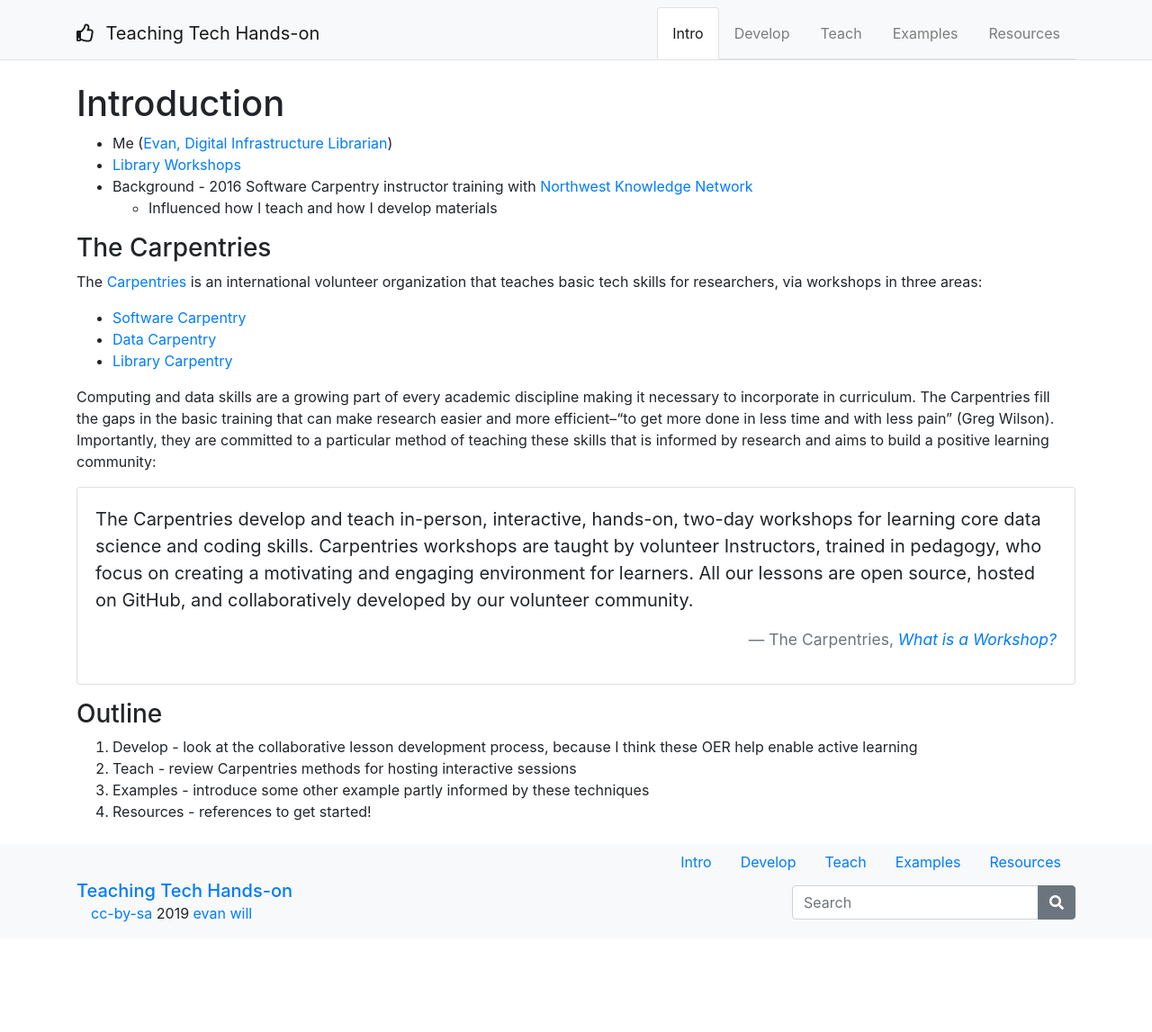
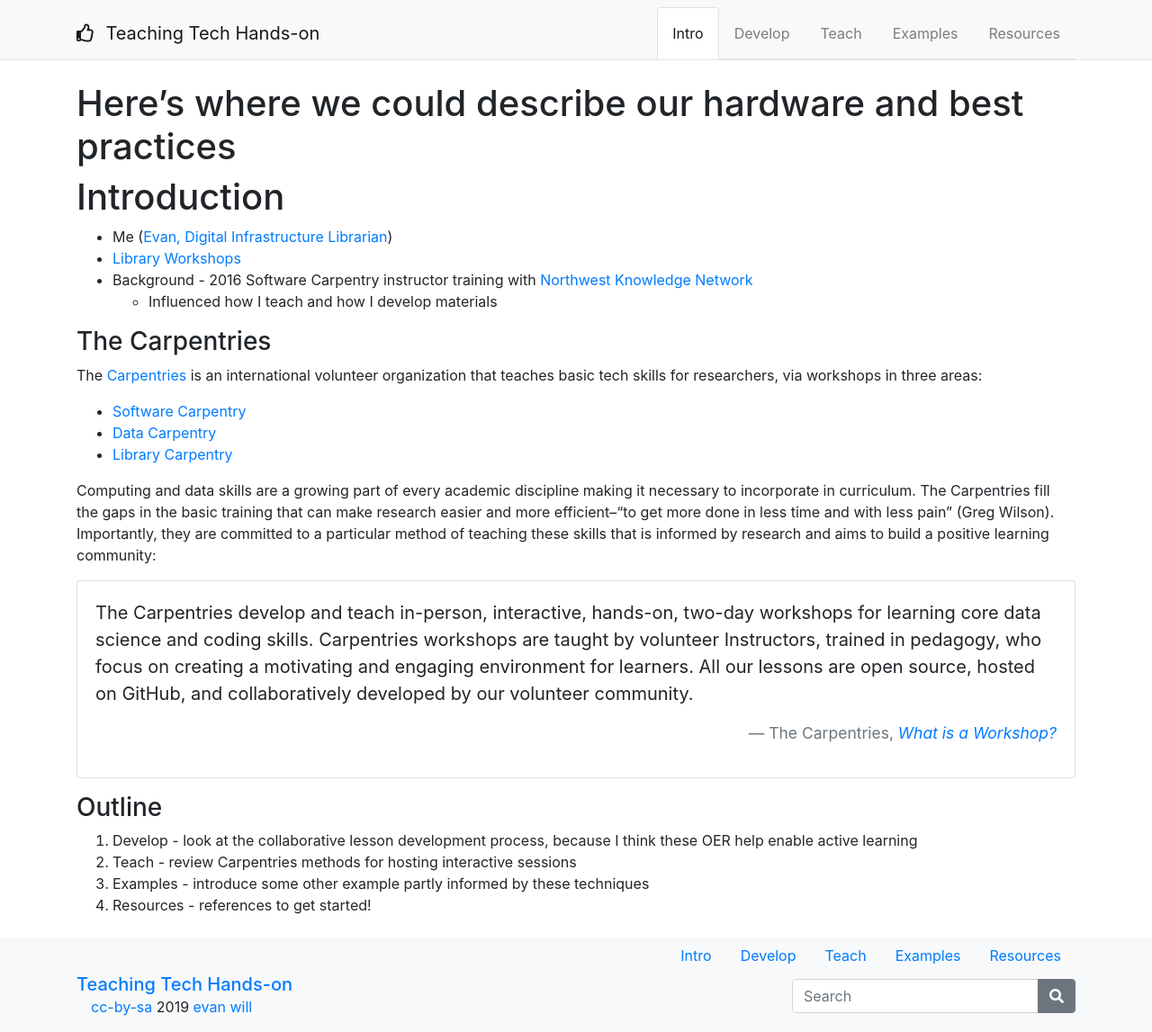
Before and after one commit to yoramterleth/uiglaciology, a Jekyll site: the page built from content/0-intro.md, in a window 1280 px wide. Shown: the whole page at 90% size. Built offline with Jekyll 4.4.1, drawn with Linux system fonts in a browser that asks for light colours; nearby versions of some CDN libraries; library files that are not in the unit come from our copies; before the commit the page ends 1043 px from its top, so only the background shows below that.

Commit message:
Update 0-intro.md

```diff
--- a/content/0-intro.md
+++ b/content/0-intro.md
@@ -2,6 +2,10 @@
 title: Intro
 nav: true
 ---
+
+# Here's where we could describe our hardware and best practices
+
+
 
 # Introduction
 
```
